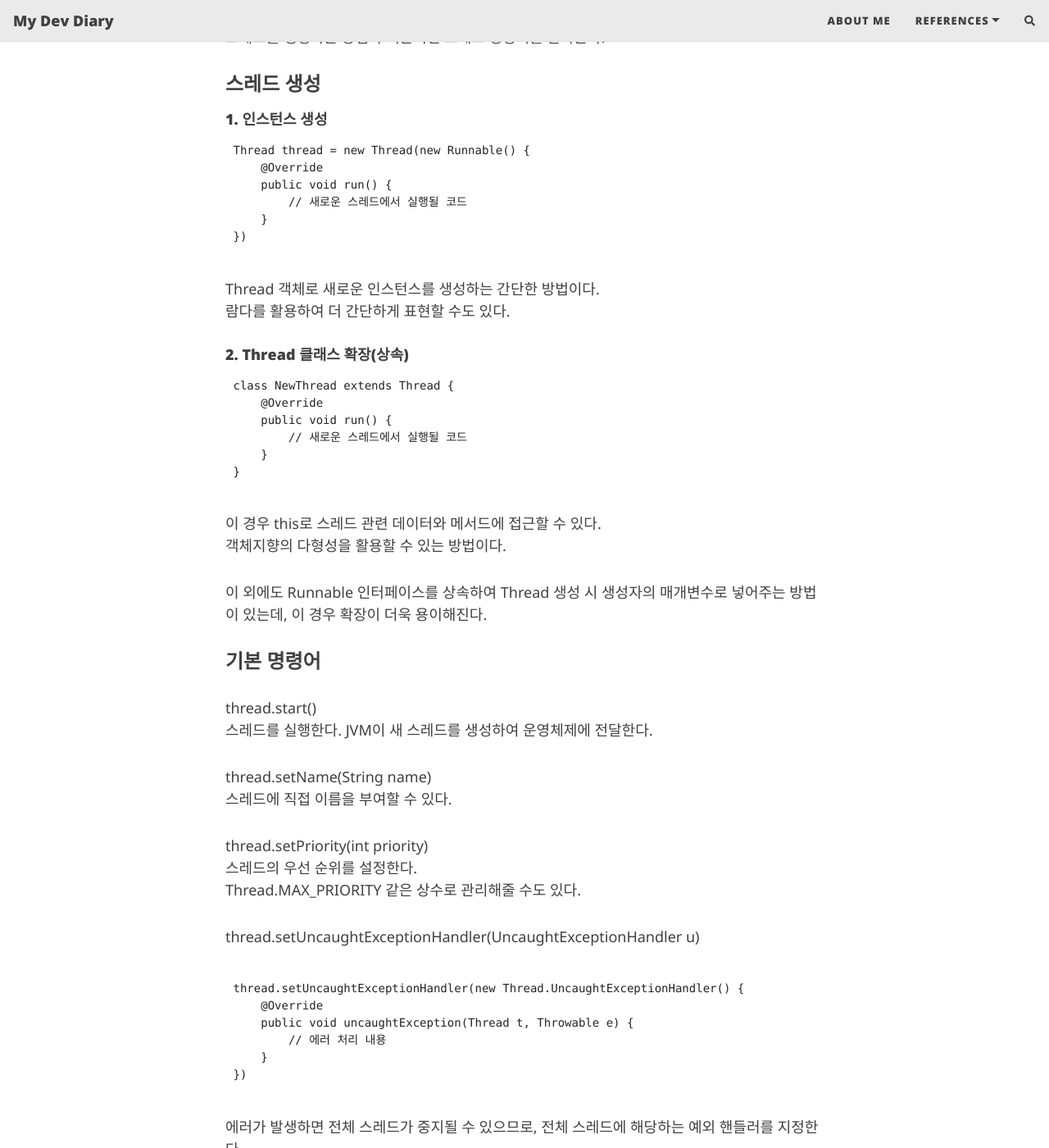
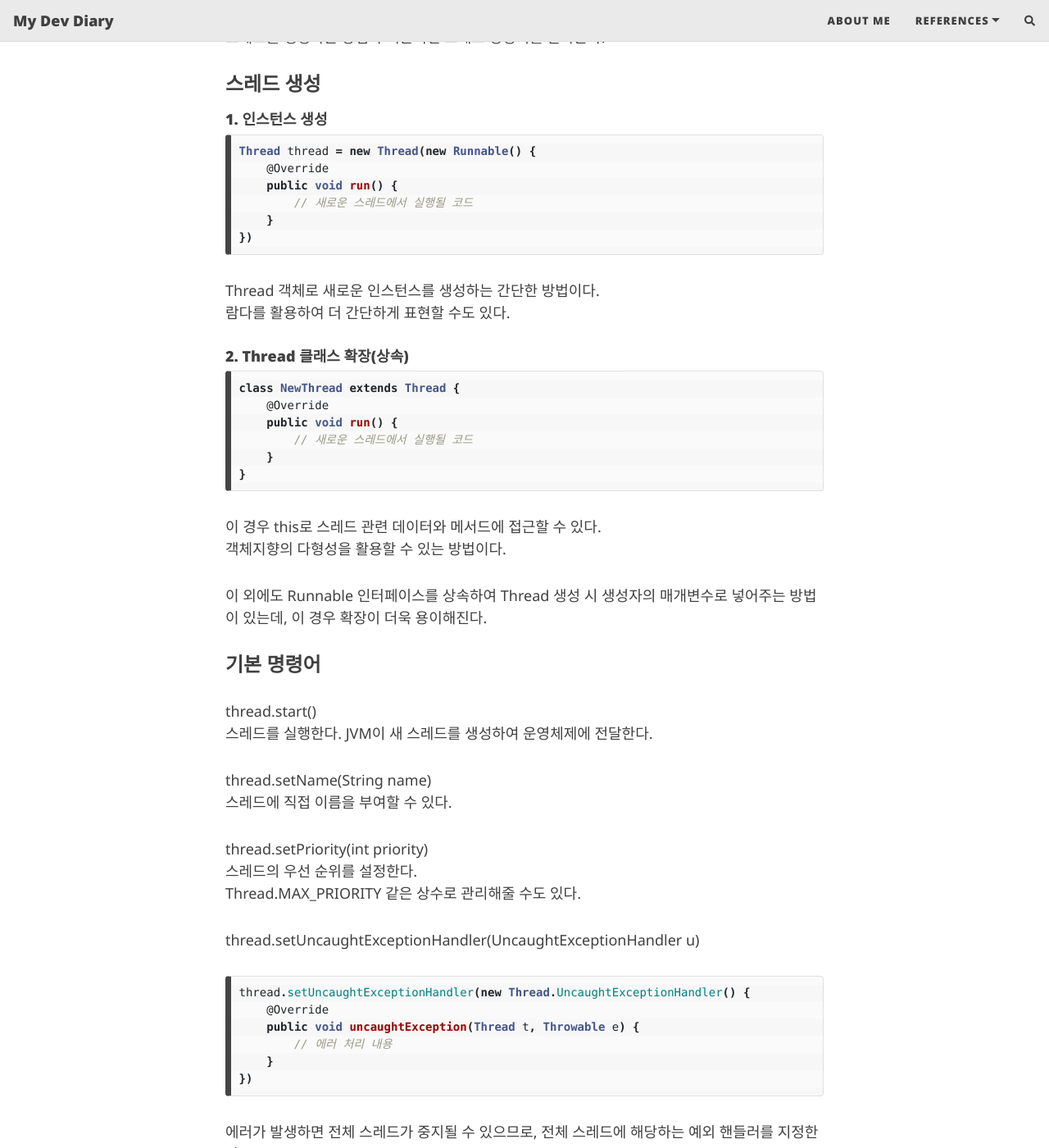
Before and after one commit to qazqww/qazqww.github.io, a Jekyll site: the page built from _posts/2023-01-04-Thread-Creation.md, in a window 1280 px wide and 1400 px high, scrolled down 274 px. Shown: the whole window at 82% size. Built offline with Jekyll 4.4.1, drawn with Linux system fonts in a browser that asks for light colours; nearby versions of some CDN libraries; comment, search, counter and statistics services are not loaded; some of the changed text lies outside the part shown.

Commit message:
Modify: markdown code block with java

````diff
--- a/_posts/2023-01-04-Thread-Creation.md
+++ b/_posts/2023-01-04-Thread-Creation.md
@@ -10,7 +10,7 @@ tags: [java, thread]
 
 ### 스레드 생성
 #### 1. 인스턴스 생성
-```Java
+```java
 Thread thread = new Thread(new Runnable() {
     @Override
     public void run() {
@@ -23,7 +23,7 @@ Thread 객체로 새로운 인스턴스를 생성하는 간단한 방법이다.\
 람다를 활용하여 더 간단하게 표현할 수도 있다.
 
 #### 2. Thread 클래스 확장(상속)
-```Java
+```java
 class NewThread extends Thread {
     @Override
     public void run() {
@@ -53,7 +53,7 @@ Thread.MAX_PRIORITY 같은 상수로 관리해줄 수도 있다.
 
 thread.setUncaughtExceptionHandler(UncaughtExceptionHandler u)
 
-```Java
+```java
 thread.setUncaughtExceptionHandler(new Thread.UncaughtExceptionHandler() {
     @Override
     public void uncaughtException(Thread t, Throwable e) {
@@ -68,7 +68,7 @@ Thread.sleep(long millis)\
 <br>
 
 ### 기타
-```Java
+```java
 List<Thread> threads = new ArrayList<>();
 for (Thread thread : threads) {
     thread.start();
````
Also changed, not shown: _posts/2022-12-08-stream.md (+1 -1 lines), _posts/2023-01-13-BOJ5639.md (+1 -1 lines).
